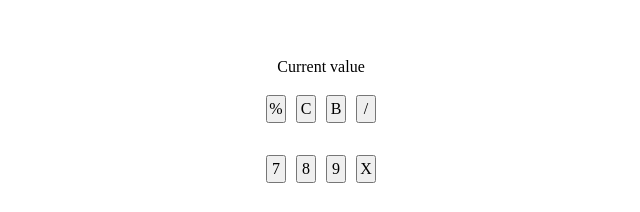
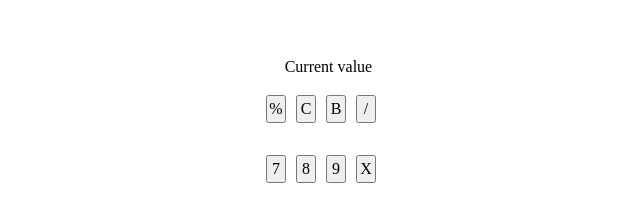
Before and after one commit to tanu-12/calculator, a plain HTML site: page index.html in a window 1280 px wide. Shown: the part 183-395 px from the top of the page, 319-959 px from the left. Drawn offline with Linux system fonts and the light colour scheme.

Commit message:
added right alignment to display

```diff
--- a/style.css
+++ b/style.css
@@ -88,14 +88,18 @@ body {
 
 }
 
-.display_ {
-    text-align: center;
-}
-
 main {
     width: 100%;
 
 }
+
+.display_ {
+
+    text-align: right;
+    width: 55%;
+}
+
+
 
 .key_input {
     width: 100%;
```
